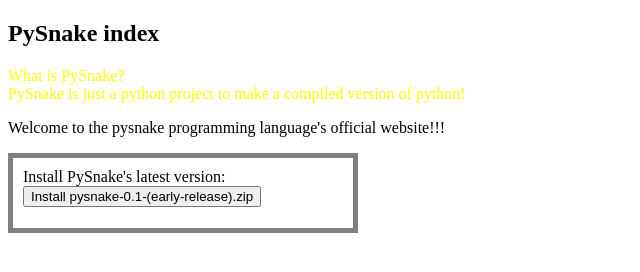
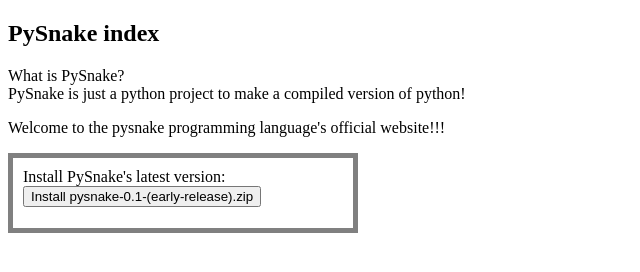
Before and after one commit to sojoyork/sojoyork.github.io, a plain HTML site: page index.html in a window 1280 px wide. Shown: the whole page, without its empty margins (0-640 px from the left). Drawn offline with Linux system fonts and the light colour scheme.

Commit message:
Update index.html

```diff
--- a/index.html
+++ b/index.html
@@ -14,7 +14,7 @@
 }
 </style>
 <h2>PySnake index</h2>
-<p style="color:yellow"> What is PySnake?
+<p style="color:dark-yellow"> What is PySnake?
  <br> PySnake is just a python project to make a compiled version of python! </br>
 </p>
 <p>Welcome to the pysnake programming language's official website!!!</p>
```
